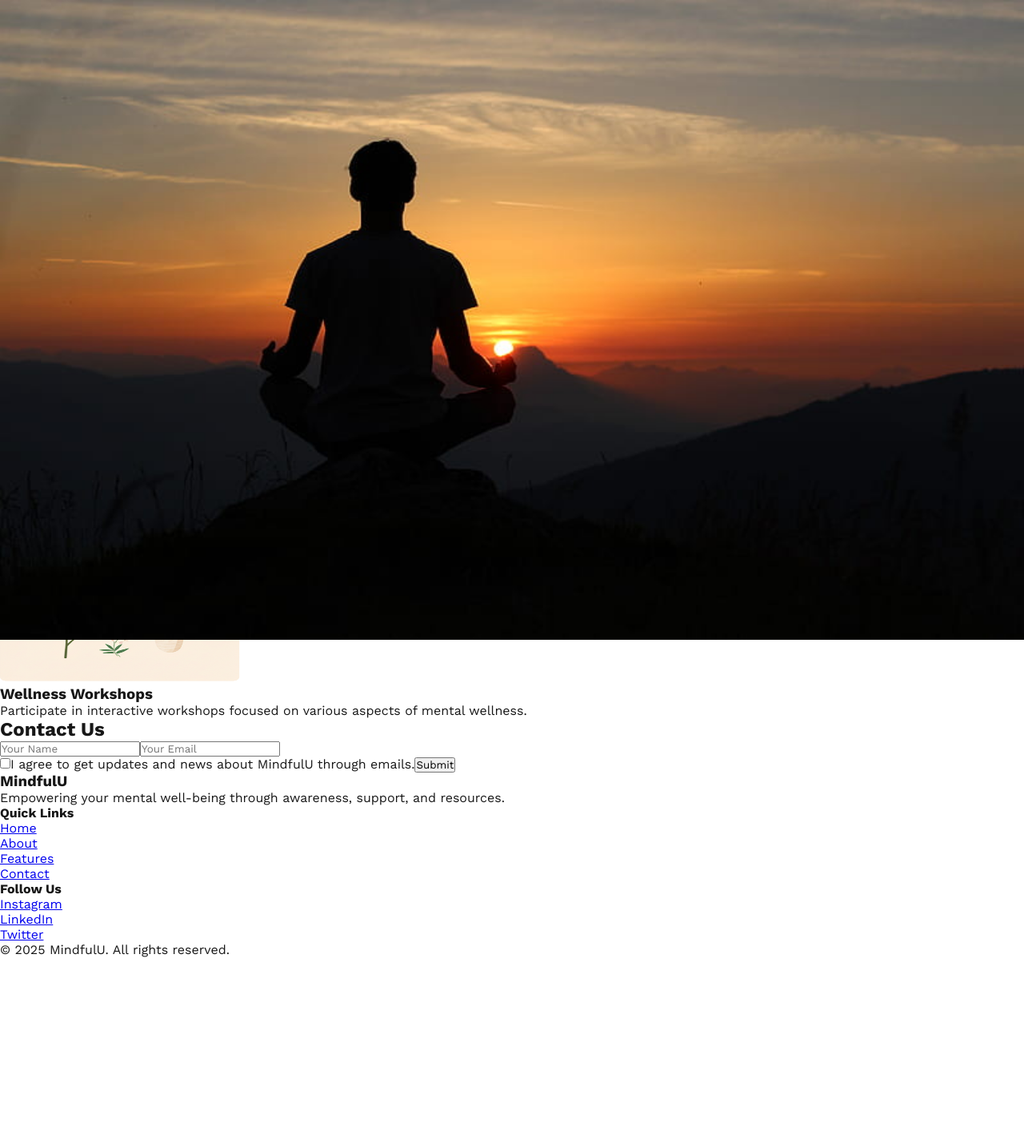
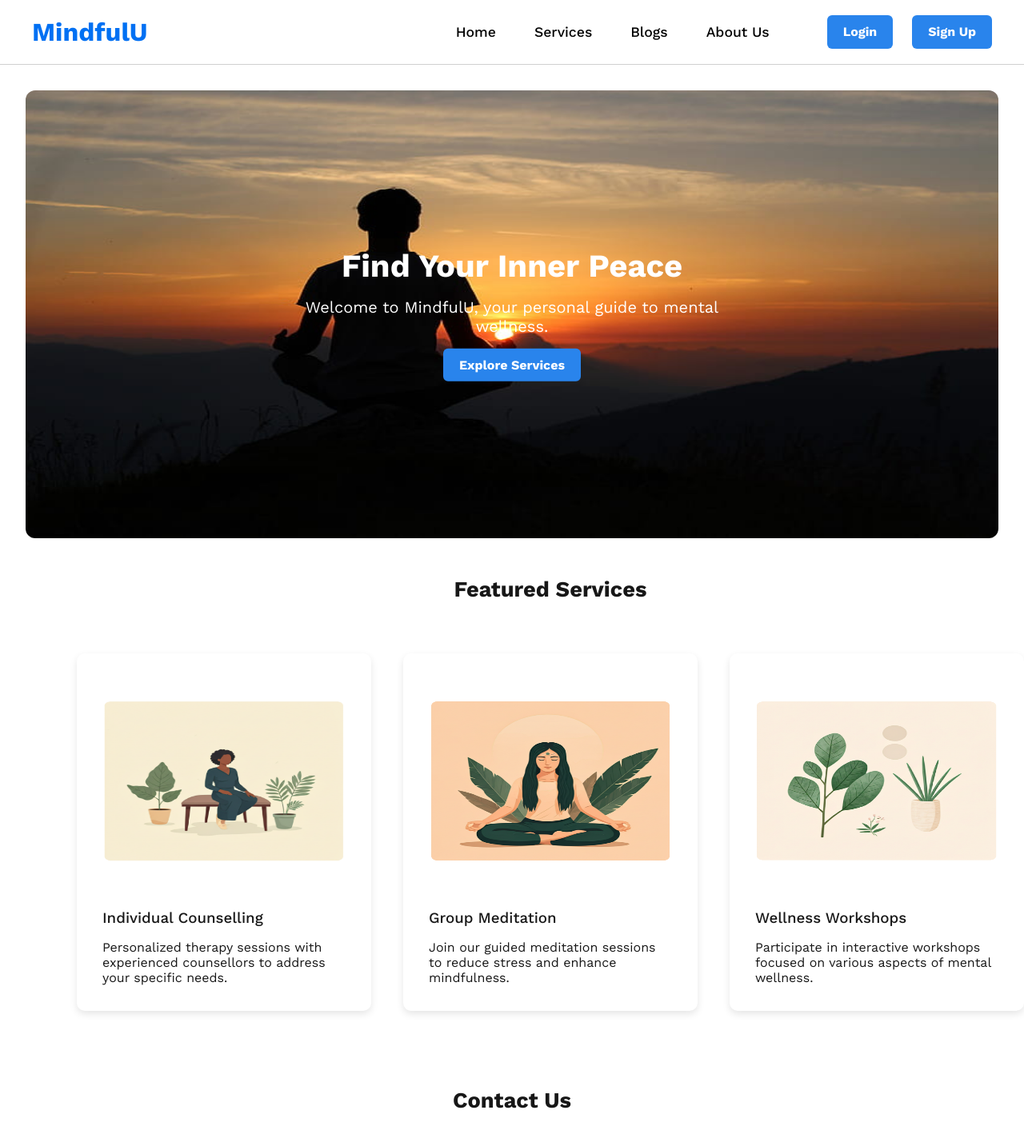
Before and after one commit to jigyasu-kalyan/capstone-sem-2, a Next.js app: page / in a window 1280 px wide. Shown: the top 1433 px of the page at 80% size. Before the commit the page ends 1197 px from the top, so only its background shows below. Built offline with nearby package versions, Linux system fonts and the light colour scheme.

Commit message:
Conflicts Resolved

```diff
--- a/app/page.js
+++ b/app/page.js
@@ -1,11 +1,12 @@
 'use client';
 
 import Image from "next/image";
-import styles from "./page.css";
+import "./page.css";
 import Header from "@/components/Header";
 import FeaturedServiceCard from "@/components/FeaturedServicesCard";
 import Contact from "@/components/Contact";
 import Footer from "@/components/Footer";
+import Link from "next/link";
 
 const featuredServices = [
   {
@@ -31,21 +32,21 @@ export default function Home() {
       <Header />
 
       {/* Hero Section Code */}
-      <div className={styles.heroSection}>
-        <div className={styles.heroImageContainer}>
+      <div className="heroSection">
+        <div className="heroImageContainer">
           <Image src="/HeroSectionImage.jpg" alt="Mindful" fill />
-          <div className={styles.overlayText}>
+          <div className="overlayText">
             <h1>Find Your Inner Peace</h1>
             <p>Welcome to MindfulU, your personal guide to mental wellness.</p>
-            <a href="/services"><button>Explore Services</button></a>
+            <Link href="/services"><button>Explore Services</button></Link>
           </div>
         </div>
       </div>
 
       {/* Featured Services Section Code */}
-      <div className={styles.featuredSection}>
+      <div className="featuredSection">
         <h2>Featured Services</h2>
-        <div className={styles.featuredSectionCardContainer}>
+        <div className="featuredSectionCardContainer">
           {featuredServices.map((service, index) => (
             <FeaturedServiceCard
               key = {index}
--- a/components/Contact.js
+++ b/components/Contact.js
@@ -1,20 +1,22 @@
+"use client";
 import React from 'react'
-import styles from './Contact.css'
+import './Contact.css'
+import Link from 'next/link';
 
 function Contact() {
   return (
-    <div className={styles.contactUsContainer}>
+    <div className="contactUsContainer">
         <h2>Contact Us</h2>
-        <div className={styles.contactUsInputBoxes}>
+        <div className="contactUsInputBoxes">
             <input type="text" placeholder="Your Name" />
             <input type="email" placeholder="Your Email" />
         </div>
-        <label className={styles.checkboxLabel}>
+        <label className="checkboxLabel">
           <input type='checkbox' />
           I agree to get updates and news about MindfulU through emails.
         </label>
 
-        <button className={styles.submitButton} type='submit'>Submit</button>
+        <button className="submitButton" type='submit'>Submit</button>
     </div>
   )
 }
--- a/components/FeaturedServicesCard.js
+++ b/components/FeaturedServicesCard.js
@@ -1,15 +1,17 @@
+"use client";
 import Image from "next/image";
-import styles from "./FeaturedServicesCard.css";
+import "./FeaturedServicesCard.css";
+import Link from "next/link";
 
 export default function FeaturedServiceCard({ imageSrc, title, description }) {
   return (
-    <div className={styles.card}>
-      <div className={styles.imageWrapper}>
-        <Image src={imageSrc} alt={title} width={300} height={200} className={styles.image} />
+    <div className="card">
+      <div className="imageWrapper">
+        <Image src={imageSrc} alt={title} width={300} height={200} className="image" />
       </div>
-      <div className={styles.featuredServiceCardContent}>
-        <h3 className={styles.title}>{title}</h3>
-        <p className={styles.description}>{description}</p>
+      <div className="featuredServiceCardContent">
+        <h3 className="title">{title}</h3>
+        <p className="description">{description}</p>
       </div>
     </div>
   );
--- a/components/Footer.js
+++ b/components/Footer.js
@@ -1,36 +1,38 @@
-import React from 'react'
-import styles from './Footer.css'
+"use client";
+import React from 'react';
+import './Footer.css'
+import Link from 'next/link';
 
 function Footer() {
   return (
-    <footer className={styles.footer}>
-      <div className={styles.columns}>
-        <div className={styles.column}>
+    <footer className="footer">
+      <div className="columns">
+        <div className="column">
           <h3>MindfulU</h3>
           <p>Empowering your mental well-being through awareness, support, and resources.</p>
         </div>
 
-        <div className={styles.column}>
+        <div className="column">
           <h4>Quick Links</h4>
           <ul>
-            <li><a href="/">Home</a></li>
-            <li><a href="/about">About</a></li>
-            <li><a href="/features">Features</a></li>
-            <li><a href="/contact">Contact</a></li>
+            <li><Link href="/">Home</Link></li>
+            <li><Link href="/about">About</Link></li>
+            <li><Link href="/features">Features</Link></li>
+            <li><Link href="/contact">Contact</Link></li>
           </ul>
         </div>
 
-        <div className={styles.column}>
+        <div className="column">
           <h4>Follow Us</h4>
           <ul>
-            <li><a href="#">Instagram</a></li>
-            <li><a href="#">LinkedIn</a></li>
-            <li><a href="#">Twitter</a></li>
+            <li><Link href="#">Instagram</Link></li>
+            <li><Link href="#">LinkedIn</Link></li>
+            <li><Link href="#">Twitter</Link></li>
           </ul>
         </div>
       </div>
 
-      <div className={styles.bottom}>
+      <div className="bottom">
         <p>© 2025 MindfulU. All rights reserved.</p>
       </div>
     </footer>
--- a/components/Header.js
+++ b/components/Header.js
@@ -1,26 +1,18 @@
-import React, { use, useEffect, useState } from 'react'
+
+import React, {useEffect, useState } from 'react'
 import { useRouter } from 'next/navigation';
-import styles from './Header.css'
+import './Header.css'
+import Link from 'next/link';
 
 function Header() {
 
   const router = useRouter();
   const [isLoggedIn, setIsLoggedIn] = useState(false);
-  const [darkMode, setDarkMode] = useState(false);
 
   useEffect(() => {
     const loggedIn = localStorage.getItem('isLoggedIn') === "true";
     setIsLoggedIn(loggedIn);
-
-    const savedTheme = localStorage.getItem('theme');
-    if (savedTheme === 'dark') {
-      setDarkMode(true);
-    }
   }, []);
-
-  useEffect(() => {
-    localStorage.setItem('theme', darkMode ? 'dark' : 'light');
-  }, [darkMode]);
 
   const handleLogout = () => {
     localStorage.removeItem("isLoggedIn");
@@ -29,28 +21,25 @@ function Header() {
   };
 
   return (
-    <div className={`${styles.container} ${darkMode ? styles.dark : ''}`}>
-        <div className={styles.logo}>MindfulU</div>
-        <div className={styles.navbar}>
-            <nav className={styles.navLinkContainer}>
-                <a href='/' className={styles.navLink}>Home</a>
-                <a href='/services' className={styles.navLink}>Services</a>
-                <a href='/blog' className={styles.navLink}>Blogs</a>
-                <a href='/about' className={styles.navLink}>About Us</a>
+    <div className="container">
+        <div className="logo">MindfulU</div>
+        <div className="navbar">
+            <nav className="navLinkContainer">
+                <Link href='/' className="navLink">Home</Link>
+                <Link href='/services' className="navLink">Services</Link>
+                <Link href='/blog' className="navLink">Blogs</Link>
+                <Link href='/about' className="navLink">About Us</Link>
             </nav>
 
-            <div className={styles.authButtons}>
+            <div className="authButtons">
               {isLoggedIn ? (
-                <button onClick={handleLogout}>Logout</button>
+                <button onClick="handleLogout">Logout</button>
               ) : (
                 <>
-                  <a href='/login'><button>Login</button></a>
-                  <a href='/login'><button>Sign Up</button></a>
+                  <Link href='/login'><button>Login</button></Link>
+                  <Link href='/login'><button>Sign Up</button></Link>
                 </>
               )}
-              <button onClick={() => setDarkMode(prev => !prev)}>
-                {darkMode ? '☀️ Light' : '🌙 Dark'}
-              </button>
             </div>
         </div>
     </div>
```
Also changed, not shown: app/Blog/page.js (+5 -5 lines), app/Login/page.js (+12 -11 lines), app/about/page.js (+9 -8 lines), app/services/counselling/page.js (+14 -14 lines), app/services/emergency-help/page.js (+10 -9 lines), app/services/meditation-helper/page.js (+10 -10 lines), app/services/page.js (+7 -7 lines).
